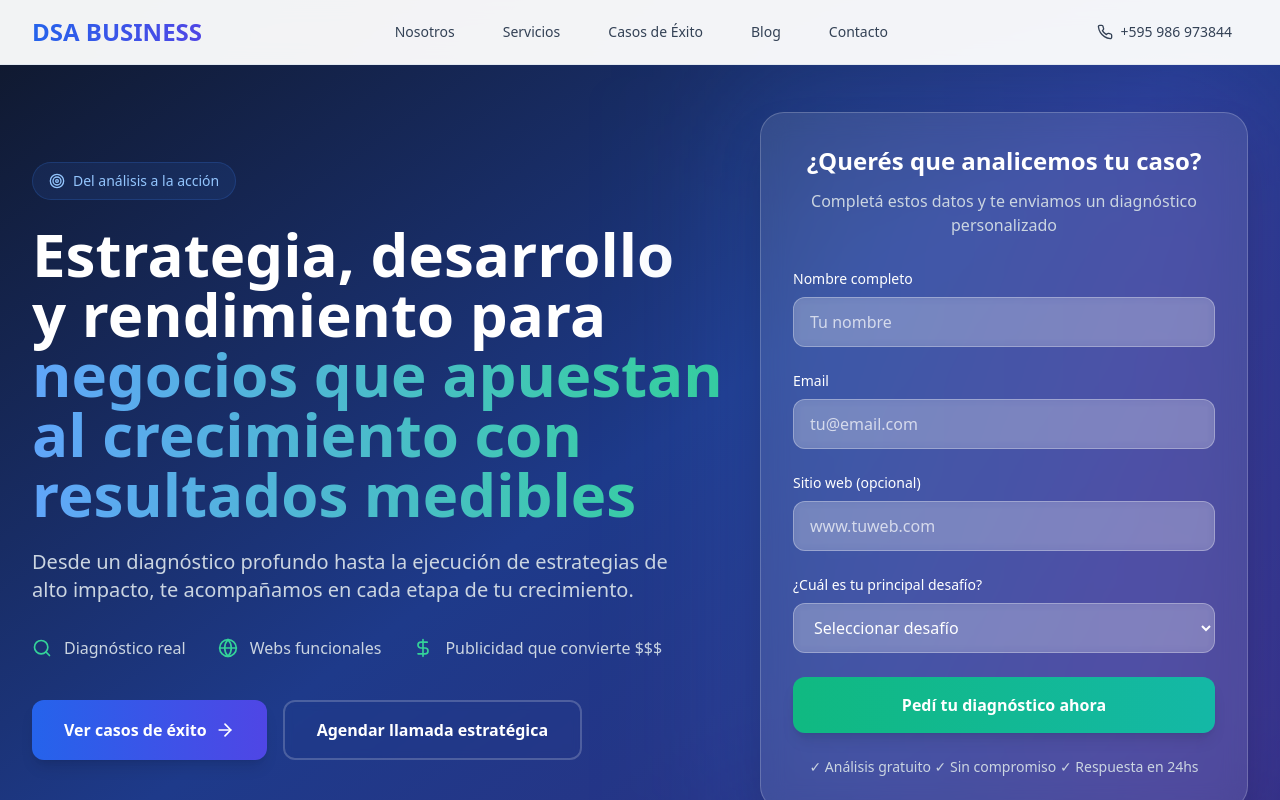
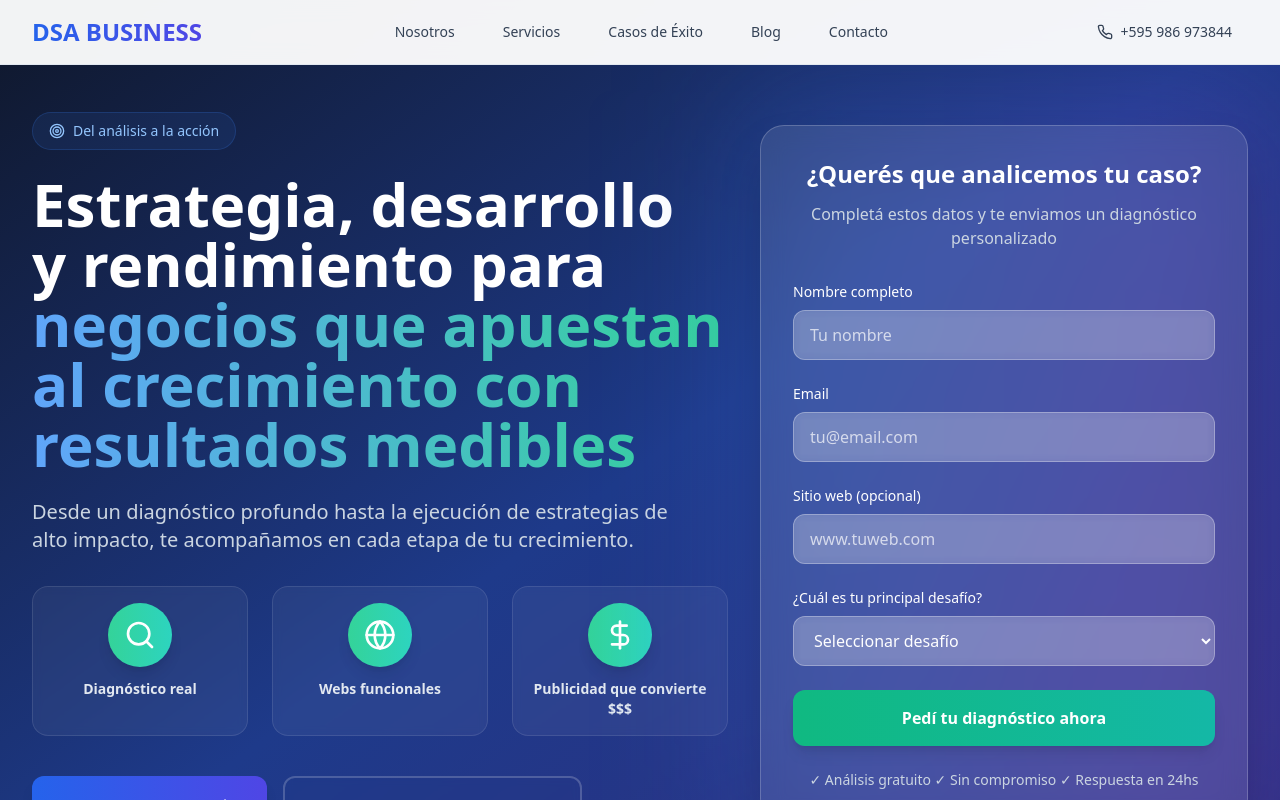
Before and after one commit to drex25/dsa-business, a React (Vite) app: page / in a window 1280 px wide. Shown: the top 800 px of the page. Built offline with nearby package versions, Linux system fonts and the light colour scheme.

Commit message:
Mejorar íconos de beneficios

```diff
--- a/src/components/Hero.tsx
+++ b/src/components/Hero.tsx
@@ -40,11 +40,13 @@ const Hero: React.FC = () => {
               </p>
 
               {/* Benefits */}
-              <div className="flex flex-col sm:flex-row sm:space-x-8 space-y-4 sm:space-y-0 mb-10">
+              <div className="grid grid-cols-1 sm:grid-cols-3 gap-6 mb-10">
                 {benefits.map((benefit, index) => (
-                  <a key={index} href={benefit.link} className="flex items-center space-x-3 hover:text-blue-300 transition-colors duration-200 group">
-                    <benefit.icon className="w-5 h-5 text-emerald-400 flex-shrink-0" />
-                    <span className="text-slate-300 font-medium group-hover:text-blue-300">{benefit.text}</span>
+                  <a key={index} href={benefit.link} className="flex flex-col items-center text-center p-4 rounded-2xl bg-white/5 border border-white/10 hover:bg-white/10 hover:border-white/20 transition-all duration-300 group backdrop-blur-sm">
+                    <div className="p-4 rounded-full bg-gradient-to-r from-emerald-400 to-teal-400 mb-3 group-hover:scale-110 transition-transform duration-300 shadow-lg">
+                      <benefit.icon className="w-8 h-8 text-white" />
+                    </div>
+                    <span className="text-slate-200 font-semibold text-sm group-hover:text-white transition-colors duration-200">{benefit.text}</span>
                   </a>
                 ))}
               </div>
```
